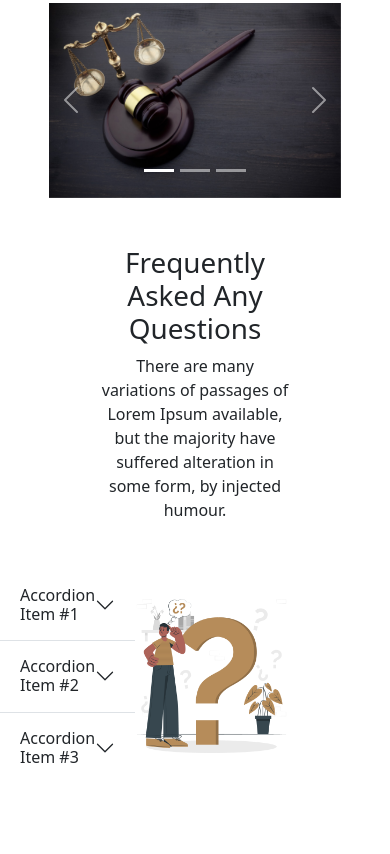
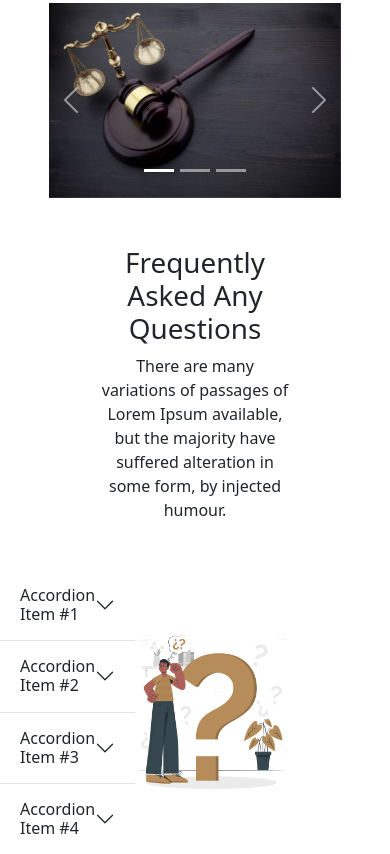
Before and after one commit to motlubor/lega, a plain HTML site: page index.html in a window 390 px wide. Shown: the part 1773-2627 px from the top of the page. Before the commit the page ends 2556 px from the top, so only its background shows below. Drawn offline with nearby package versions, Linux system fonts and the light colour scheme.

Commit message:
add 4 no accordian

```diff
--- a/index.html
+++ b/index.html
@@ -200,6 +200,16 @@
         <div class="accordion-body">Placeholder content for this accordion, which is intended to demonstrate the <code>.accordion-flush</code> class. This is the third item's accordion body. Nothing more exciting happening here in terms of content, but just filling up the space to make it look, at least at first glance, a bit more representative of how this would look in a real-world application.</div>
       </div>
     </div>
+    <div class="accordion-item">
+      <h2 class="accordion-header" id="flush-headingFour">
+        <button class="accordion-button collapsed" type="button" data-bs-toggle="collapse" data-bs-target="#flush-collapseFour" aria-expanded="false" aria-controls="flush-collapseThree">
+          Accordion Item #4
+        </button>
+      </h2>
+      <div id="flush-collapseFour" class="accordion-collapse collapse" aria-labelledby="flush-headingFour" data-bs-parent="#accordionFlushExample">
+        <div class="accordion-body">Placeholder content for this accordion, which is intended to demonstrate the <code>.accordion-flush</code> class. This is the third item's accordion body. Nothing more exciting happening here in terms of content, but just filling up the space to make it look, at least at first glance, a bit more representative of how this would look in a real-world application.</div>
+      </div>
+    </div>
   </div>
 </div>
 <div>
```
